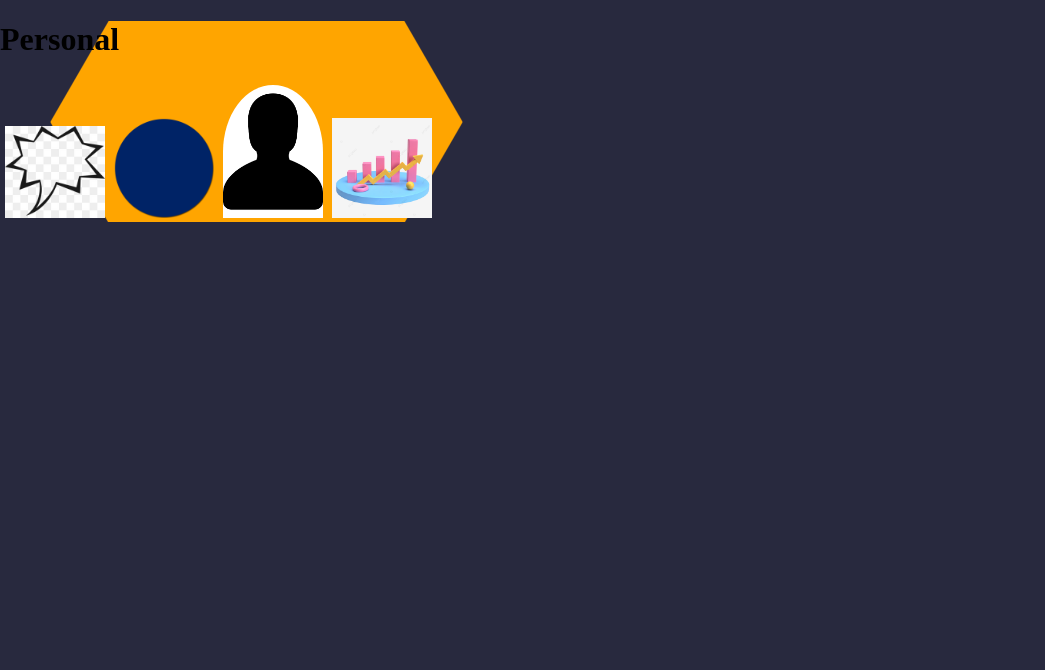
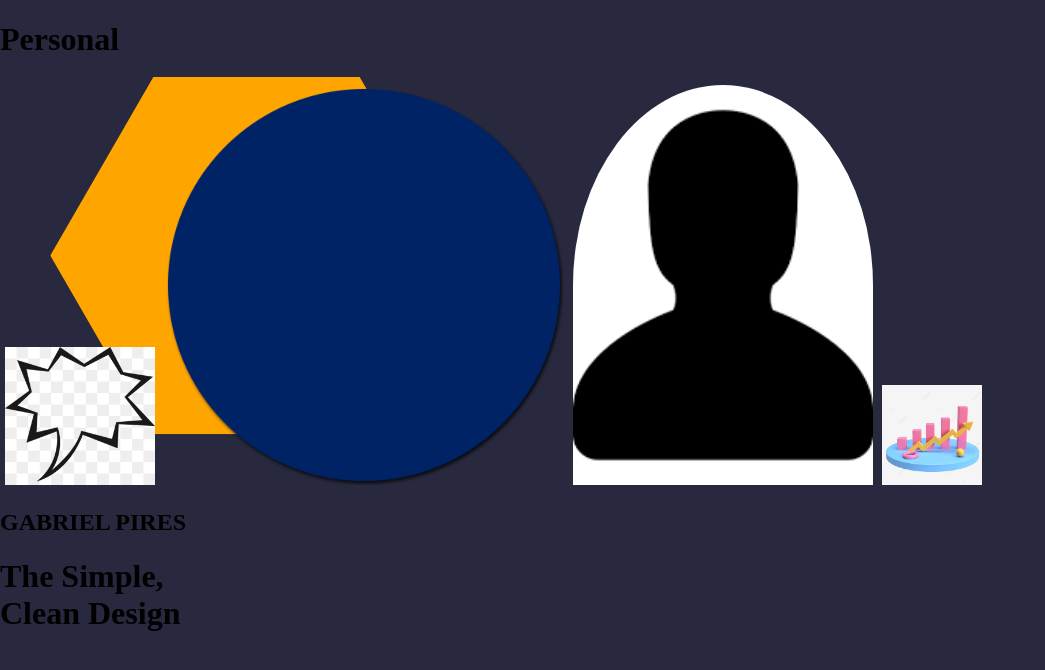
Before and after one commit to K-PPZ/TravailMaisonHTMLCSS, a plain HTML site: page index.html in a window 1280 px wide. Shown: the whole page, without its empty margins (0-1045 px from the left). Drawn offline with Linux system fonts and the light colour scheme.

Commit message:
html and img

```diff
--- a/css/style.css
+++ b/css/style.css
@@ -13,14 +13,14 @@ header {
     z-index: 4;
     margin-left: 5px;
     margin-top: 5px;
-    width: 100px;
+    width: 400px;
 }
 
 #bulle {
     z-index: 3;
     margin-left: 5px;
     margin-top: 5px;
-    width: 100px;
+    width: 150px;
 }
 
 #personne {
@@ -28,7 +28,7 @@ header {
     margin-left: 5px;
     margin-top: 5px;
     border-radius: 50% 50% 0% 0%;
-    width: 100px;
+    width: 300px;
 }
 
 #graphique {
--- a/index.html
+++ b/index.html
@@ -17,6 +17,8 @@
         </header>
 
         <main>
+            <h2>GABRIEL PIRES</h2>
+            <h1>The Simple, <br> Clean Design</h1>
 
         </main>
 
```
